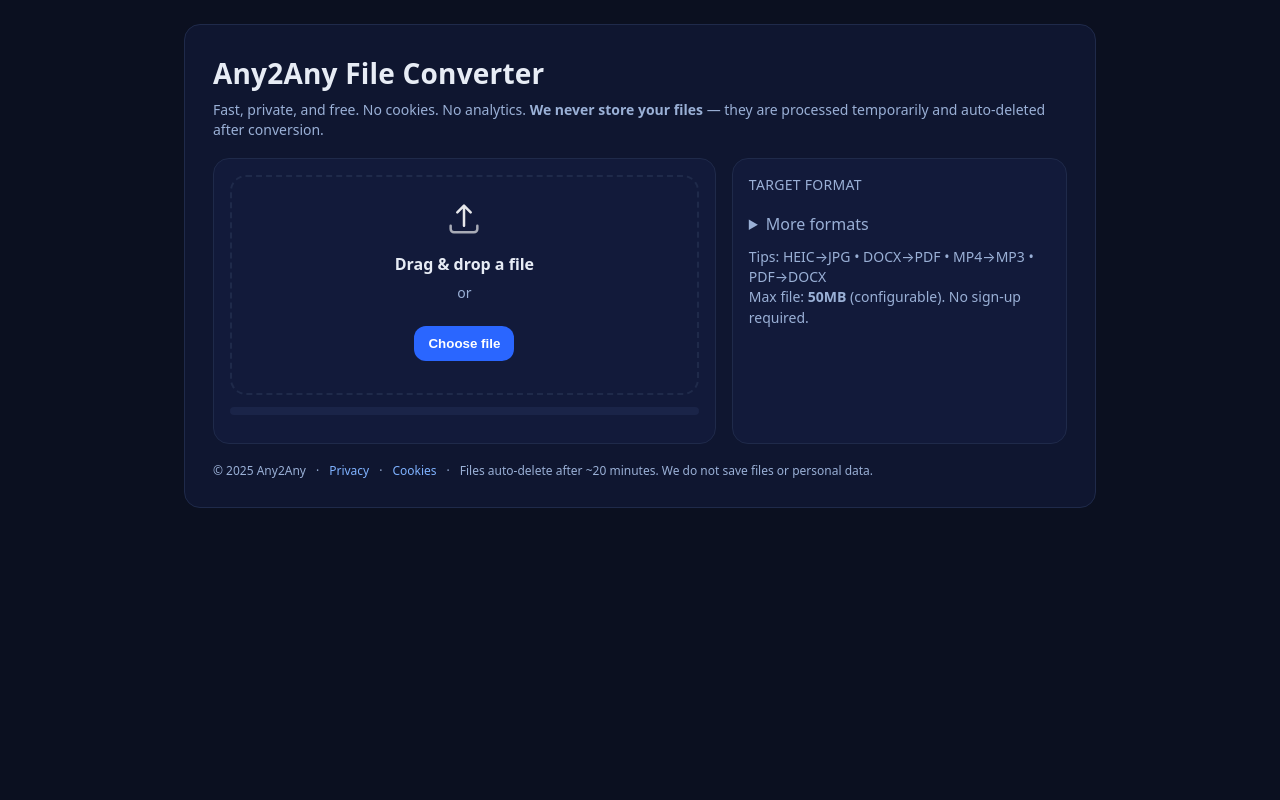
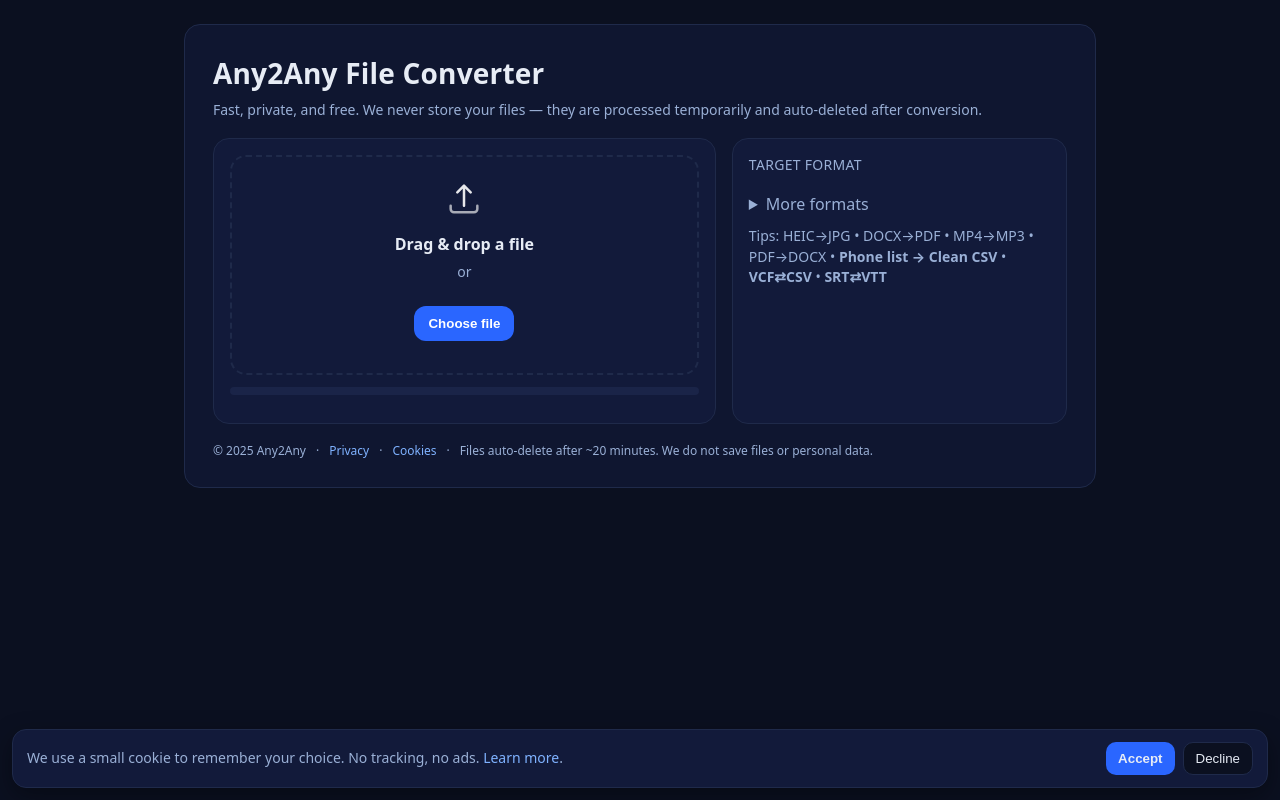
Before and after one commit to modro1991-debug/any2any, a FastAPI app: template templates/index.html in a window 1280 px wide. Run offline with FastAPI, Linux system fonts and the light colour scheme; the template is opened without the code that fills it, so the values that code supplies are empty; parts of the project's set-up code (start-up, migrations or seed data) failed here and were passed over.

Commit message:
Update index.html

```diff
--- a/templates/index.html
+++ b/templates/index.html
@@ -4,7 +4,7 @@
 <meta charset="utf-8"/>
 <meta name="viewport" content="width=device-width,initial-scale=1"/>
 <title>Any2Any — Free Online File Converter</title>
-<meta name="description" content="Convert images, videos, audio and documents online. Fast, private, and free. No tracking, no storage. Files auto-delete after conversion.">
+<meta name="description" content="Convert images, videos, audio, documents, subtitles, contacts and data online. Fast, private, and free. Files are processed temporarily and auto-delete.">
 <style>
   :root{
     --bg:#0b1020;--panel:#0f1630;--card:#121a3a;--muted:#9ab0d6;
@@ -19,7 +19,6 @@
 
   .grid{display:grid;gap:16px;grid-template-columns:1fr; margin-top:18px}
   @media(min-width:900px){.grid{grid-template-columns:1.2fr .8fr}}
-
   .panel{background:var(--card);border:1px solid var(--line);border-radius:16px;padding:16px}
 
   .drop{border:2px dashed var(--line);background:var(--card);border-radius:16px;padding:22px;display:flex;align-items:center;justify-content:center;min-height:180px;text-align:center;transition:.2s}
@@ -48,15 +47,29 @@
   .pill.err{background:#2f1010;border-color:#6a2a2a}
   a.link{color:#7fb2ff;text-decoration:none}
 
-  .footer{margin-top:18px;font-size:12px;color:var(--muted);display:flex;gap:10px;flex-wrap:wrap;align-items:center}
+  .footer{margin-top:18px;font-size:12px;color:#9ab0d6;display:flex;gap:10px;flex-wrap:wrap;align-items:center}
   .footer a{color:#7fb2ff;text-decoration:none}
+
+  /* --- Cookie banner (polite) --- */
+  .cookie-banner{
+    position: fixed; left: 12px; right: 12px; bottom: 12px; z-index: 50;
+    background: #121a3a; border:1px solid #1f2a4a; color:#e7ecf5;
+    border-radius: 14px; padding: 12px 14px; display: none;
+    box-shadow: 0 8px 24px rgba(0,0,0,.35);
+  }
+  .cookie-banner.show{ display: flex; align-items: center; gap: 12px; flex-wrap: wrap; }
+  .cookie-banner p{ margin:0; font-size: 14px; color:#9ab0d6 }
+  .cookie-actions{ margin-left: auto; display:flex; gap:8px; }
+  .cookie-btn{ border:1px solid #1f2a4a; background:#0b1020; color:#e7ecf5; padding:8px 12px; border-radius:10px; cursor:pointer }
+  .cookie-btn.primary{ background:#2a66ff; border:none; font-weight:600 }
+  .cookie-btn:focus{ outline: 2px solid #5ea1ff; outline-offset:2px }
 </style>
 </head>
 <body>
   <div class="wrap">
     <div class="hero">
       <h1>Any2Any File Converter</h1>
-      <div class="muted">Fast, private, and free. No cookies. No analytics. <strong>We never store your files</strong> — they are processed temporarily and auto-deleted after conversion.</div>
+      <div class="muted">Fast, private, and free. We never store your files — they are processed temporarily and auto-deleted after conversion.</div>
 
       <div class="grid">
         <!-- Left: drop zone + progress/result -->
@@ -96,8 +109,8 @@
           </details>
 
           <div class="muted" style="margin-top:10px">
-            Tips: HEIC→JPG • DOCX→PDF • MP4→MP3 • PDF→DOCX<br/>
-            Max file: <strong>50MB</strong> (configurable). No sign-up required.
+            Tips: HEIC→JPG • DOCX→PDF • MP4→MP3 • PDF→DOCX •
+            <strong>Phone list → Clean CSV</strong> • <strong>VCF⇄CSV</strong> • <strong>SRT⇄VTT</strong>
           </div>
         </div>
       </div>
@@ -108,6 +121,15 @@
         <a href="/cookies">Cookies</a> ·
         <span>Files auto-delete after ~20 minutes. We do not save files or personal data.</span>
       </div>
+    </div>
+  </div>
+
+  <!-- Cookie banner -->
+  <div id="cookieBanner" class="cookie-banner" role="dialog" aria-live="polite" aria-label="Cookie consent">
+    <p>We use a small cookie to remember your choice. No tracking, no ads. <a href="/cookies" class="link">Learn more</a>.</p>
+    <div class="cookie-actions">
+      <button id="cookieAccept" class="cookie-btn primary">Accept</button>
+      <button id="cookieDecline" class="cookie-btn" aria-label="Decline and continue">Decline</button>
     </div>
   </div>
 
@@ -125,133 +147,132 @@
     const convertBtn = $("#convertBtn");
     const resultBox = $("#result");
 
+    // Supported formats (must match backend)
     const IMAGE_IN = ["jpg","jpeg","png","webp","gif","tiff","bmp","ico","pdf"];
-    const AV_IN     = ["mp3","wav","aac","flac","ogg","mp4","mkv","mov","webm"];
-    const DOC_IN    = ["pdf","doc","docx","ppt","pptx","xls","xlsx","odt","odp","ods","rtf","txt"];
+    const AV_IN    = ["mp3","wav","aac","flac","ogg","mp4","mkv","mov","webm"];
+    const DOC_IN   = ["pdf","doc","docx","ppt","pptx","xls","xlsx","odt","odp","ods","rtf","txt"];
+    const DATA_IN  = ["csv","xlsx","txt","vcf","srt","vtt","json","yaml","yml"];
+
     const IMAGE_OUT = IMAGE_IN;
     const AV_OUT    = AV_IN;
-    const DOC_OUT   = ["pdf","docx","xlsx","pptx","odt","ods","odp"];
+    const DOC_OUT   = ["pdf","docx","pptx","xlsx","odt","odp","ods"];
+    const DATA_OUT  = [
+      "phonecsv",  // phone list cleaner
+      "csv","vcf", // contacts
+      "srt","vtt", // subtitles
+      "csv_from_json","json_from_csv","json_from_yaml","yaml_from_json"
+    ];
 
-    function extOf(name){ const m = /\.[^.]+$/.exec(name||""); return m ? m[0].slice(1).toLowerCase() : ""; }
-    function humanSize(n){ if(!n && n!==0) return ""; const u=["B","KB","MB","GB"]; let i=0; while(n>=1024&&i<u.length-1){n/=1024;i++} return `${n.toFixed(n<10&&i?1:0)} ${u[i]}`; }
+    function extOf(name){ const m=/\.[^.]+$/.exec(name||""); return m?m[0].slice(1).toLowerCase():""; }
+    function humanSize(n){ if(!n&&n!==0) return ""; const u=["B","KB","MB","GB"]; let i=0; while(n>=1024&&i<u.length-1){n/=1024;i++} return `${n.toFixed(n<10&&i?1:0)} ${u[i]}`; }
 
-    // Suggestions per category
     const SUGGEST = {
       image: ["jpg","png","webp","pdf"],
-      video: ["mp4","webm","mov","mp3"], // mp3 = extract audio
+      video: ["mp4","webm","mov","mp3"],
       audio: ["mp3","wav","aac","flac"],
-      doc:   ["pdf","docx","pptx","xlsx"]
+      doc:   ["pdf","docx","pptx","xlsx"],
+      data:  ["phonecsv","csv","vcf","vtt","srt","csv_from_json","json_from_csv"]
     };
 
     function guessCategory(ext){
       if(IMAGE_IN.includes(ext)) return "image";
-      if(AV_IN.includes(ext)){
-        if(["mp4","mkv","mov","webm"].includes(ext)) return "video";
-        return "audio";
-      }
+      if(AV_IN.includes(ext)){ return ["mp4","mkv","mov","webm"].includes(ext) ? "video" : "audio"; }
       if(DOC_IN.includes(ext)) return "doc";
+      if(DATA_IN.includes(ext)) return "data";
       return "doc";
     }
-
     function allTargetsFor(cat){
       if(cat==="image") return IMAGE_OUT;
       if(cat==="video"||cat==="audio") return AV_OUT;
+      if(cat==="data") return DATA_OUT;
       return DOC_OUT;
     }
 
     function setSuggestions(cat){
       chipsWrap.innerHTML = "";
       const opts = allTargetsFor(cat);
-      // populate <select> (all formats)
       targetSelect.innerHTML = opts.map(o=>`<option value="${o}">${o.toUpperCase()}</option>`).join("");
-
-      // chips = top formats for that category
-      const top = (SUGGEST[cat] || []).filter(x => opts.includes(x));
+      const top = (SUGGEST[cat]||[]).filter(x=>opts.includes(x));
       top.forEach(fmt=>{
-        const chip = document.createElement("button");
-        chip.type = "button";
-        chip.className = "chip";
-        chip.textContent = fmt.toUpperCase();
+        const chip=document.createElement("button");
+        chip.type="button"; chip.className="chip"; chip.textContent=fmt.toUpperCase();
         chip.addEventListener("click", ()=>{
           [...chipsWrap.querySelectorAll(".chip")].forEach(c=>c.classList.remove("active"));
-          chip.classList.add("active");
-          targetSelect.value = fmt;
-          convertBtn.disabled = !fileInput.files.length;
+          chip.classList.add("active"); targetSelect.value=fmt; convertBtn.disabled=!fileInput.files.length;
         });
         chipsWrap.appendChild(chip);
       });
-
-      const first = chipsWrap.querySelector(".chip");
-      if(first){ first.click(); }
+      const first = chipsWrap.querySelector(".chip"); if(first) first.click();
     }
 
-    // --- Drag & drop -----------------------------------------------------------
-    ["dragenter","dragover"].forEach(ev => drop.addEventListener(ev, e => {e.preventDefault(); drop.classList.add("drag");}));
-    ["dragleave","drop"].forEach(ev => drop.addEventListener(ev, e => {e.preventDefault(); drop.classList.remove("drag");}));
-    drop.addEventListener("drop", (e)=>{
-      const f = e.dataTransfer.files?.[0];
-      if(f){ fileInput.files = e.dataTransfer.files; onFilePicked(f); }
-    });
+    // Drag & drop
+    ["dragenter","dragover"].forEach(ev=>drop.addEventListener(ev, e=>{e.preventDefault(); drop.classList.add("drag");}));
+    ["dragleave","drop"].forEach(ev=>drop.addEventListener(ev, e=>{e.preventDefault(); drop.classList.remove("drag");}));
+    drop.addEventListener("drop", e=>{ const f=e.dataTransfer.files?.[0]; if(f){ fileInput.files=e.dataTransfer.files; onFilePicked(f);} });
     browseBtn.addEventListener("click", ()=> fileInput.click());
-    fileInput.addEventListener("change", ()=> {
-      const f = fileInput.files?.[0];
-      if(f) onFilePicked(f);
-    });
+    fileInput.addEventListener("change", ()=>{ const f=fileInput.files?.[0]; if(f) onFilePicked(f); });
 
     function onFilePicked(file){
-      resultBox.innerHTML = "";
-      bar.style.width = "0%";
-      const ext = extOf(file.name);
-      const cat = guessCategory(ext);
-      setSuggestions(cat);
-      filemeta.textContent = `${file.name} — ${ext.toUpperCase()} • ${humanSize(file.size)}`;
-      convertBtn.disabled = false;
+      resultBox.innerHTML=""; bar.style.width="0%";
+      const ext=extOf(file.name), cat=guessCategory(ext);
+      setSuggestions(cat); filemeta.textContent=`${file.name} — ${ext.toUpperCase()} • ${humanSize(file.size)}`;
+      convertBtn.disabled=false;
     }
 
-    // --- Convert action --------------------------------------------------------
-    convertBtn.addEventListener("click", async ()=>{
-      const file = fileInput.files?.[0];
-      if(!file){ note("Please choose a file first.", true); return; }
-      const target = targetSelect.value;
-      if(!target){ note("Please choose a target format.", true); return; }
+    // Convert
+    convertBtn.addEventListener("click", ()=>{
+      const file=fileInput.files?.[0]; if(!file){ note("Please choose a file first.", true); return; }
+      const target=targetSelect.value; if(!target){ note("Please choose a target format.", true); return; }
+      resultBox.innerHTML=""; bar.style.width="0%";
 
-      resultBox.innerHTML = "";
-      bar.style.width = "0%";
-
-      const fd = new FormData();
-      fd.append("file", file);
-      fd.append("target", target);
-
-      const xhr = new XMLHttpRequest();
-      xhr.open("POST", "/api/convert");
-      xhr.upload.onprogress = (ev) => {
-        if (ev.lengthComputable) bar.style.width = Math.round((ev.loaded / ev.total) * 100) + "%";
-      };
-      xhr.onreadystatechange = () => {
-        if (xhr.readyState === XMLHttpRequest.DONE) {
-          try {
-            const data = JSON.parse(xhr.responseText);
-            if (xhr.status === 200) {
-              resultBox.innerHTML = `
-                <span class="pill ok">Done</span>
-                <a class="link" href="${data.download}" download>Download ${escapeHtml(data.filename)}</a>`;
-            } else {
-              resultBox.innerHTML = `<span class="pill err">Error</span> ${escapeHtml(data.detail || xhr.responseText)}`;
-            }
-          } catch {
-            resultBox.textContent = xhr.responseText || "Unknown error";
+      const fd=new FormData(); fd.append("file", file); fd.append("target", target);
+      const xhr=new XMLHttpRequest(); xhr.open("POST","/api/convert");
+      xhr.upload.onprogress=(ev)=>{ if(ev.lengthComputable) bar.style.width=Math.round((ev.loaded/ev.total)*100)+"%"; };
+      xhr.onreadystatechange=()=>{ if(xhr.readyState===XMLHttpRequest.DONE){
+        try{ const data=JSON.parse(xhr.responseText);
+          if(xhr.status===200){
+            resultBox.innerHTML=`<span class="pill ok">Done</span> <a class="link" href="${data.download}" download>Download ${escapeHtml(data.filename)}</a>`;
+          }else{
+            resultBox.innerHTML=`<span class="pill err">Error</span> ${escapeHtml(data.detail||xhr.responseText)}`;
           }
-        }
-      };
+        }catch{ resultBox.textContent=xhr.responseText||"Unknown error"; }
+      }};
       xhr.send(fd);
     });
 
-    function note(text, isErr=false){
-      resultBox.innerHTML = `<span class="pill ${isErr?'err':'ok'}">${isErr?'Error':'Note'}</span> ${escapeHtml(text)}`;
+    function note(t, err=false){ resultBox.innerHTML=`<span class="pill ${err?'err':'ok'}">${err?'Error':'Note'}</span> ${escapeHtml(t)}`; }
+    function escapeHtml(s){return String(s).replace(/[&<>"]/g,c=>({'&':'&amp;','<':'&lt;','>':'&gt;','"':'&quot;'}[c]));}
+
+    // --- Cookie consent (polite) ---------------------------------------------
+    const cb = document.getElementById('cookieBanner');
+    const btnA = document.getElementById('cookieAccept');
+    const btnD = document.getElementById('cookieDecline');
+
+    function setCookie(name, value, days){
+      const maxAge = days*24*60*60;
+      document.cookie = `${name}=${encodeURIComponent(value)}; Max-Age=${maxAge}; Path=/; SameSite=Lax`;
     }
-    function escapeHtml(s){
-      return String(s).replace(/[&<>"]/g, c => ({'&':'&amp;','<':'&lt;','>':'&gt;','"':'&quot;'}[c]));
+    function getCookie(name){
+      return document.cookie.split(';').map(s=>s.trim()).find(s=>s.startsWith(name+'='))?.split('=')[1];
     }
+    function showBannerIfNeeded(){
+      const c = getCookie('consent');
+      if(!c){ cb.classList.add('show'); cb.setAttribute('aria-hidden','false'); }
+    }
+    function onAccept(){
+      setCookie('consent','accept', 180);
+      cb.classList.remove('show'); cb.setAttribute('aria-hidden','true');
+      // If you ever add analytics, load them here AFTER consent:
+      // loadAnalytics();
+    }
+    function onDecline(){
+      cb.classList.remove('show'); cb.setAttribute('aria-hidden','true');
+    }
+    btnA.addEventListener('click', onAccept);
+    btnD.addEventListener('click', onDecline);
+    window.addEventListener('keydown', (e)=>{ if(e.key==='Escape' && cb.classList.contains('show')) onDecline(); });
+    showBannerIfNeeded();
+    function loadAnalytics(){ /* add analytics tag here later */ }
   </script>
 </body>
 </html>
```
